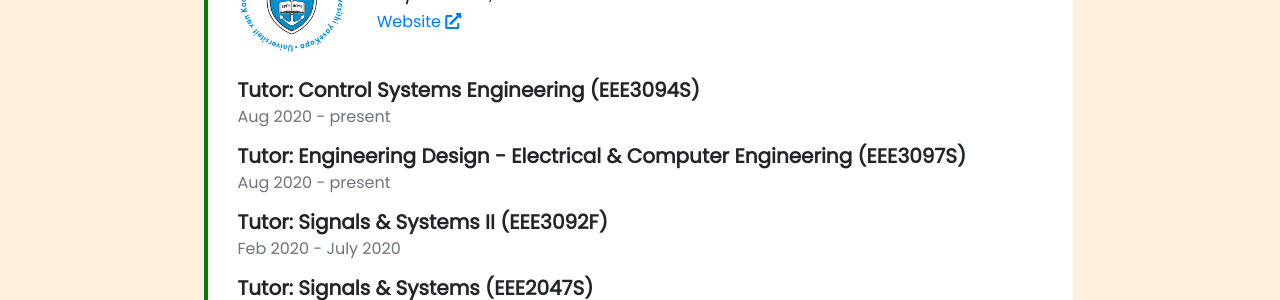
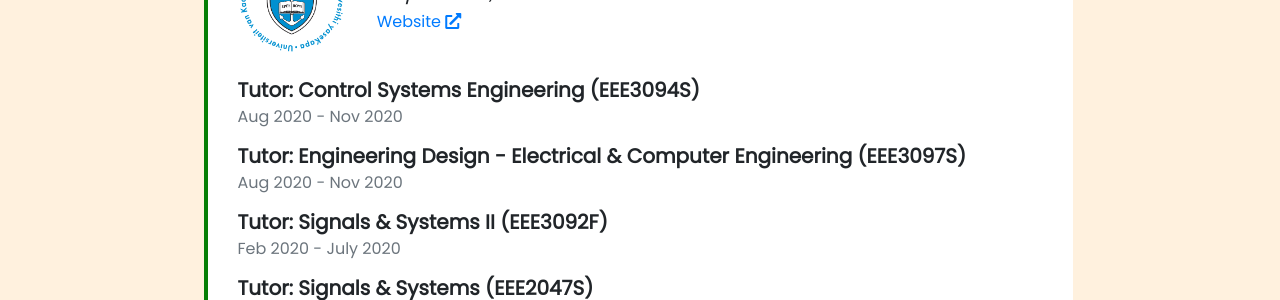
Before and after one commit to callumtilbury/callumtilbury.github.io, a Jekyll site: the page built from pages/experience.md, in a window 1280 px wide and 900 px high, scrolled down 1626 px. Shown: the part 155-455 px from the top of the window. Built offline with Jekyll 4.4.1, drawn with Linux system fonts in a browser that asks for light colours; nearby versions of some CDN libraries.

Commit message:
Added end dates for tutoring.

```diff
--- a/_data/experience.yml
+++ b/_data/experience.yml
@@ -62,11 +62,11 @@
   roles:
       - title: >-
             Tutor: Control Systems Engineering (EEE3094S)
-        period: Aug 2020 - present
+        period: Aug 2020 - Nov 2020
 
       - title: >-
             Tutor: Engineering Design - Electrical & Computer Engineering (EEE3097S)
-        period: Aug 2020 - present
+        period: Aug 2020 - Nov 2020
       - title: >-
             Tutor: Signals & Systems II (EEE3092F)
         period: Feb 2020 - July 2020
```
